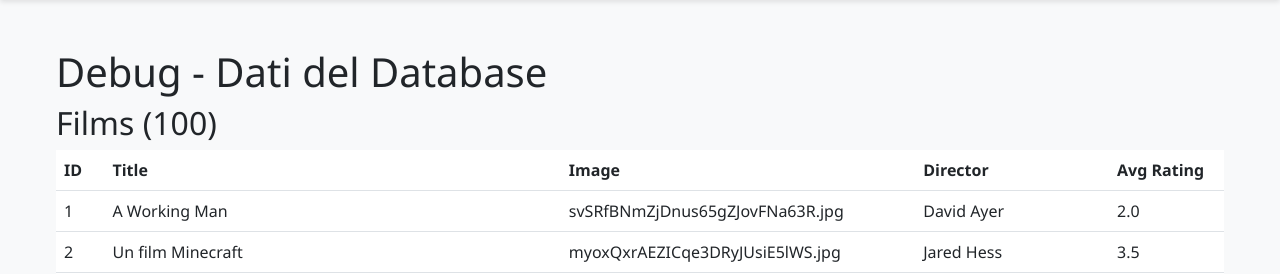
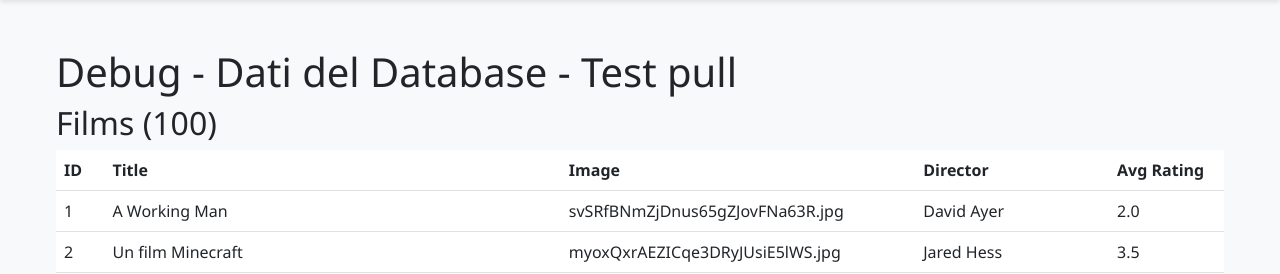
Before and after one commit to MattiaLupascu/progetto_finals, a Flask app: page /debug in a window 1280 px wide. Shown: the part 84-358 px from the top of the page. Run offline with Flask 3, Linux system fonts and the light colour scheme; data comes from the database, SQL or seed files in the repository.

Commit message:
Update debug page title to include 'Test pull' for clarity

```diff
--- a/templates/debug.html
+++ b/templates/debug.html
@@ -1,7 +1,7 @@
 {% extends "layout.html" %}
 {% block title %}Debug - Film Database{% endblock %}
 {% block content %}
-<h1>Debug - Dati del Database</h1>
+<h1>Debug - Dati del Database - Test pull</h1>
 
 <h2>Films ({{ films|length }})</h2>
 <table class="table">
```
